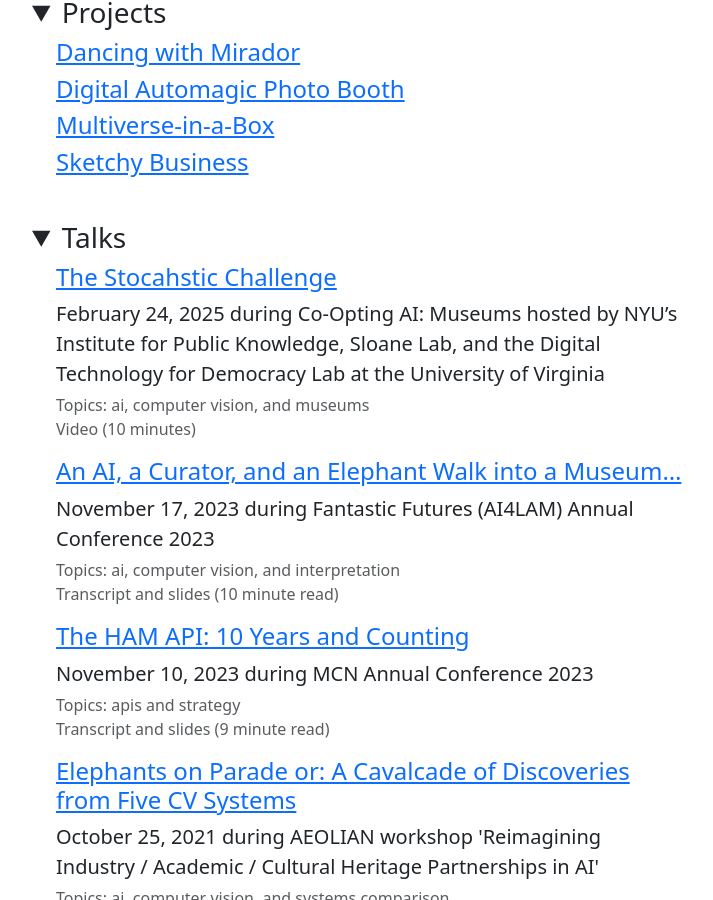
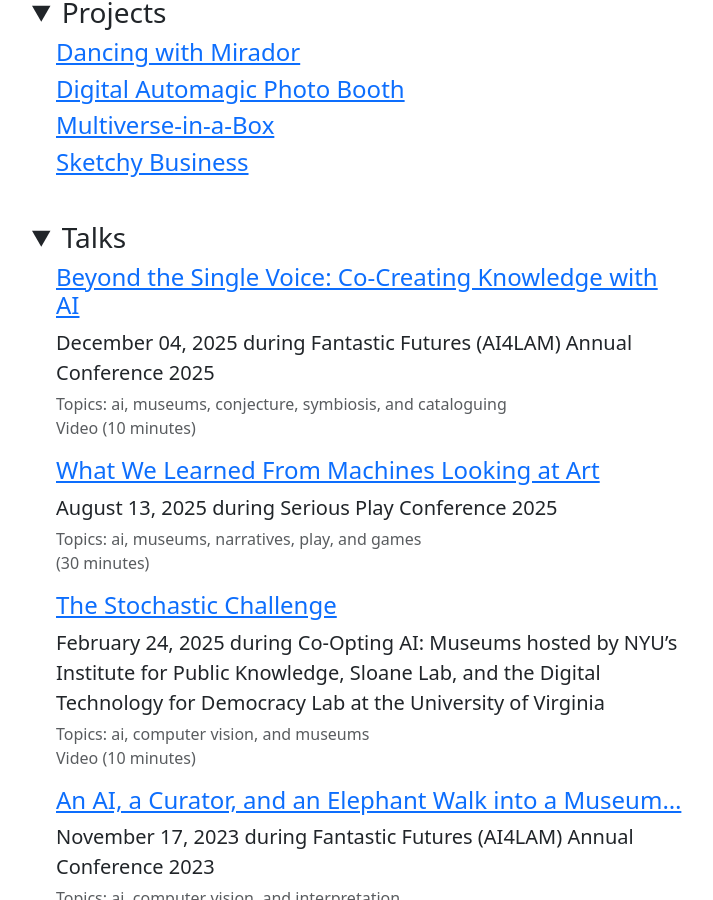
Before and after one commit to jeffsteward/CRI, a Jekyll site: the page built from index.html, in a window 1280 px wide and 900 px high, scrolled down 994 px. Shown: the whole window, without its empty margins (282-995 px from the left). Built offline with Jekyll 4.4.1, drawn with Linux system fonts in a browser that asks for light colours.

Commit message:
update list of talks

```diff
--- a/_data/talks.yml
+++ b/_data/talks.yml
@@ -1,4 +1,22 @@
-- title: "The Stocahstic Challenge"
+- title: "Beyond the Single Voice: Co-Creating Knowledge with AI"
+  description: ""
+  url: https://www.youtube.com/watch?v=jKZmtHCabkc&t=6s
+  url_type: video
+  event: "Fantastic Futures (AI4LAM) Annual Conference 2025"
+  date: 2025-12-04
+  duration: "10 minutes"
+  topics: ["ai", "museums", "conjecture", "symbiosis", "cataloguing"]
+
+- title: "What We Learned From Machines Looking at Art"
+  description: "What happens when you ask machines to look at art? Ten years of research applying computer vision in an art museum can lead to some unusual discoveries. In this session, I will demonstrate a range of projects—from the game A(eye)-Spy to a story generator in which artworks fantasize about escape—that use the hallucinations, fever dreams, and false narratives of artificial intelligence to spark new ways of seeing and enliven conversations. These so-called “errors” reveal overlooked connections and unexpected interpretations, inviting a kind of dialogue between human and machine. Along the way, I’ll show how art offers a uniquely rich terrain for exploring subjectivity, ambiguity, and the creative potential of imperfect technologies. This session will examine how machine misperception can deepen human insight and offer a playful, provocative reframing of what it means to understand and experience art in a museum setting."
+  url:
+  url_type:
+  event: "Serious Play Conference 2025"
+  date: 2025-08-13
+  duration: "30 minutes"
+  topics: ["ai", "museums", "narratives", "play", "games"]
+
+- title: "The Stochastic Challenge"
   description:
   url: https://youtu.be/4WjfEECtKGo?si=K_BabL2PuZZeD2ss
   url_type: video
```
